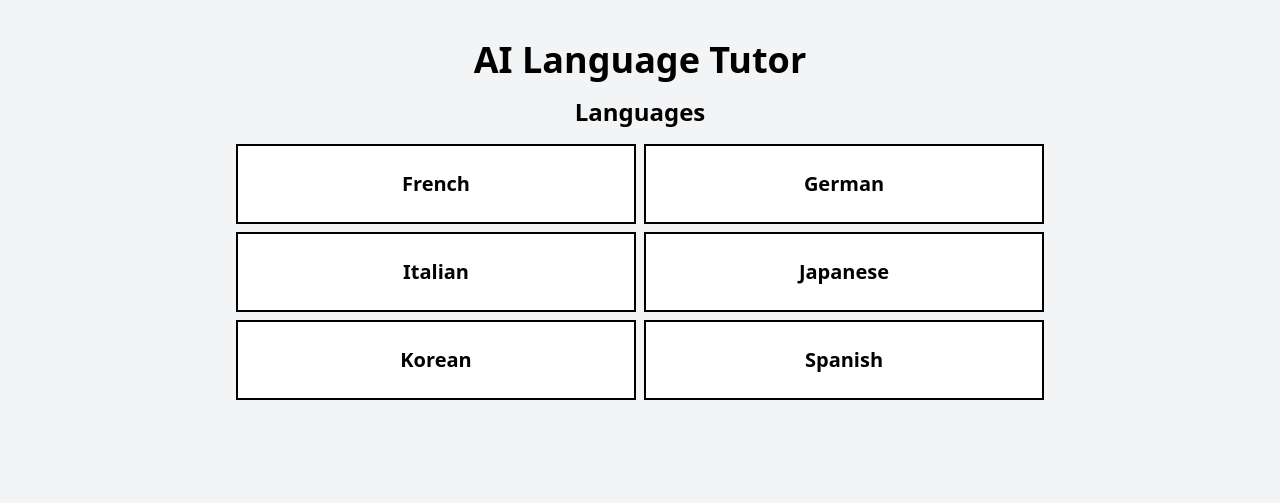
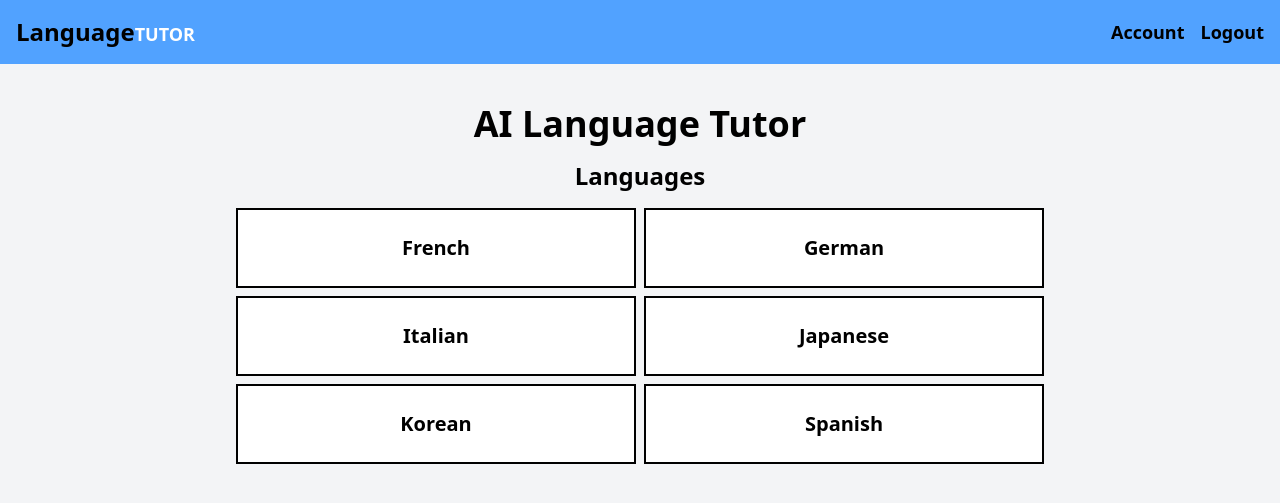
Before and after one commit to sam-davi/ai_language_tutor, a Django app: page /chat/ in a window 1280 px wide. Shown: the top 503 px of the page. Run offline with Django 5.2, Linux system fonts and the light colour scheme; the visitor is signed in with stand-in values (Sample User, id 1).

Commit message:
add: navbar to base.html and styling to profile page

```diff
--- a/chat/templates/chat/room.html
+++ b/chat/templates/chat/room.html
@@ -4,7 +4,7 @@
 {% endblock title %}
 {% block content %}
     <h1 class="text-4xl font-bold">Let's Learn {{ language }}</h1>
-    <ul class="max-w-5xl flex flex-col items-stretch gap-2">
+    <ul class="max-h-[58vh] overflow-scroll max-w-5xl flex flex-col items-stretch gap-2">
         {% for message in messages %}
             {% if message.actor == 'user' %}
                 <li class="self-end ml-20">
--- a/static/css/output.css
+++ b/static/css/output.css
@@ -6,16 +6,14 @@
       "Segoe UI Emoji", "Segoe UI Symbol", "Noto Color Emoji";
     --font-mono: ui-monospace, SFMono-Regular, Menlo, Monaco, Consolas, "Liberation Mono",
       "Courier New", monospace;
-    --color-blue-500: oklch(0.623 0.214 259.815);
+    --color-blue-400: oklch(0.707 0.165 254.624);
     --color-blue-600: oklch(0.546 0.245 262.881);
     --color-gray-100: oklch(0.967 0.003 264.542);
     --color-white: #fff;
     --spacing: 0.25rem;
-    --container-xs: 20rem;
-    --container-sm: 24rem;
-    --container-md: 28rem;
-    --container-xl: 36rem;
     --container-5xl: 64rem;
+    --text-lg: 1.125rem;
+    --text-lg--line-height: calc(1.75 / 1.125);
     --text-xl: 1.25rem;
     --text-xl--line-height: calc(1.75 / 1.25);
     --text-2xl: 1.5rem;
@@ -23,8 +21,6 @@
     --text-4xl: 2.25rem;
     --text-4xl--line-height: calc(2.5 / 2.25);
     --font-weight-bold: 700;
-    --radius-md: 0.375rem;
-    --radius-lg: 0.5rem;
     --radius-xl: 0.75rem;
     --default-font-family: var(--font-sans);
     --default-font-feature-settings: var(--font-sans--font-feature-settings);
@@ -320,26 +247,18 @@
   .self-start {
     align-self: flex-start;
   }
-  .rounded-lg {
-    border-radius: var(--radius-lg);
-  }
-  .rounded-md {
-    border-radius: var(--radius-md);
+  .overflow-scroll {
+    overflow: scroll;
   }
   .rounded-xl {
     border-radius: var(--radius-xl);
   }
-  .rounded-b-md {
-    border-bottom-right-radius: var(--radius-md);
-    border-bottom-left-radius: var(--radius-md);
-  }
-  .border {
-    border-style: var(--tw-border-style);
-    border-width: 1px;
-  }
   .border-2 {
     border-style: var(--tw-border-style);
     border-width: 2px;
+  }
+  .bg-blue-400 {
+    background-color: var(--color-blue-400);
   }
   .bg-blue-600 {
     background-color: var(--color-blue-600);
@@ -369,6 +285,10 @@
   .text-4xl {
     font-size: var(--text-4xl);
     line-height: var(--tw-leading, var(--text-4xl--line-height));
+  }
+  .text-lg {
+    font-size: var(--text-lg);
+    line-height: var(--tw-leading, var(--text-lg--line-height));
   }
   .text-xl {
     font-size: var(--text-xl);
@@ -431,8 +332,3 @@
   syntax: "*";
   inherits: false;
 }
-@property --tw-outline-style {
-  syntax: "*";
-  inherits: false;
-  initial-value: solid;
-}
--- a/templates/base.html
+++ b/templates/base.html
@@ -14,7 +14,20 @@
             {% endblock title %}
         </title>
     </head>
-    <body class="bg-gray-100">
+    <body class="w-full bg-gray-100">
+        <nav class="flex justify-between items-center p-4 bg-blue-400">
+            <a href="{% url 'chat' %}">
+                <span class="text-2xl font-bold">Language</span><span class="text-lg font-bold text-white">TUTOR</span>
+            </a>
+            {% if user.is_authenticated %}
+                <div class="flex gap-4">
+                    <a href="{% url 'profile' %}"><span class="text-lg font-bold">Account</span></a>
+                    <a href="{% url 'account_logout' %}"><span class="text-lg font-bold">Logout</span></a>
+                </div>
+            {% else %}
+                <a href="{% url 'account_login' %}">Login</a>
+            {% endif %}
+        </nav>
         <div class="flex flex-col items-center gap-4 m-10">
             {% block content %}
             {% endblock content %}
```
Also changed, not shown: other parts of static/css/output.css (+2 -93 lines), dashboard/templates/dashboard/profile.html (+23 -5 lines).
